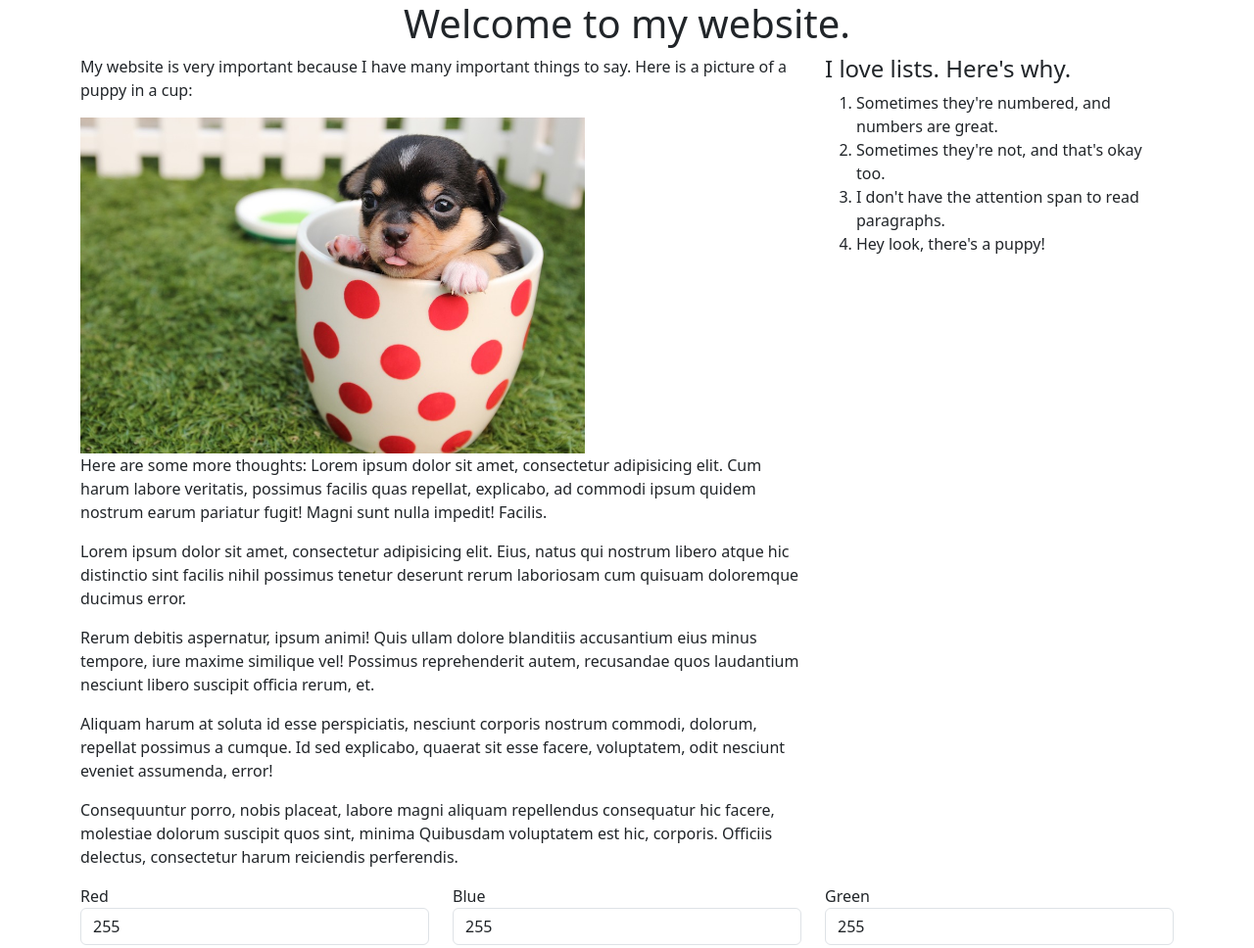
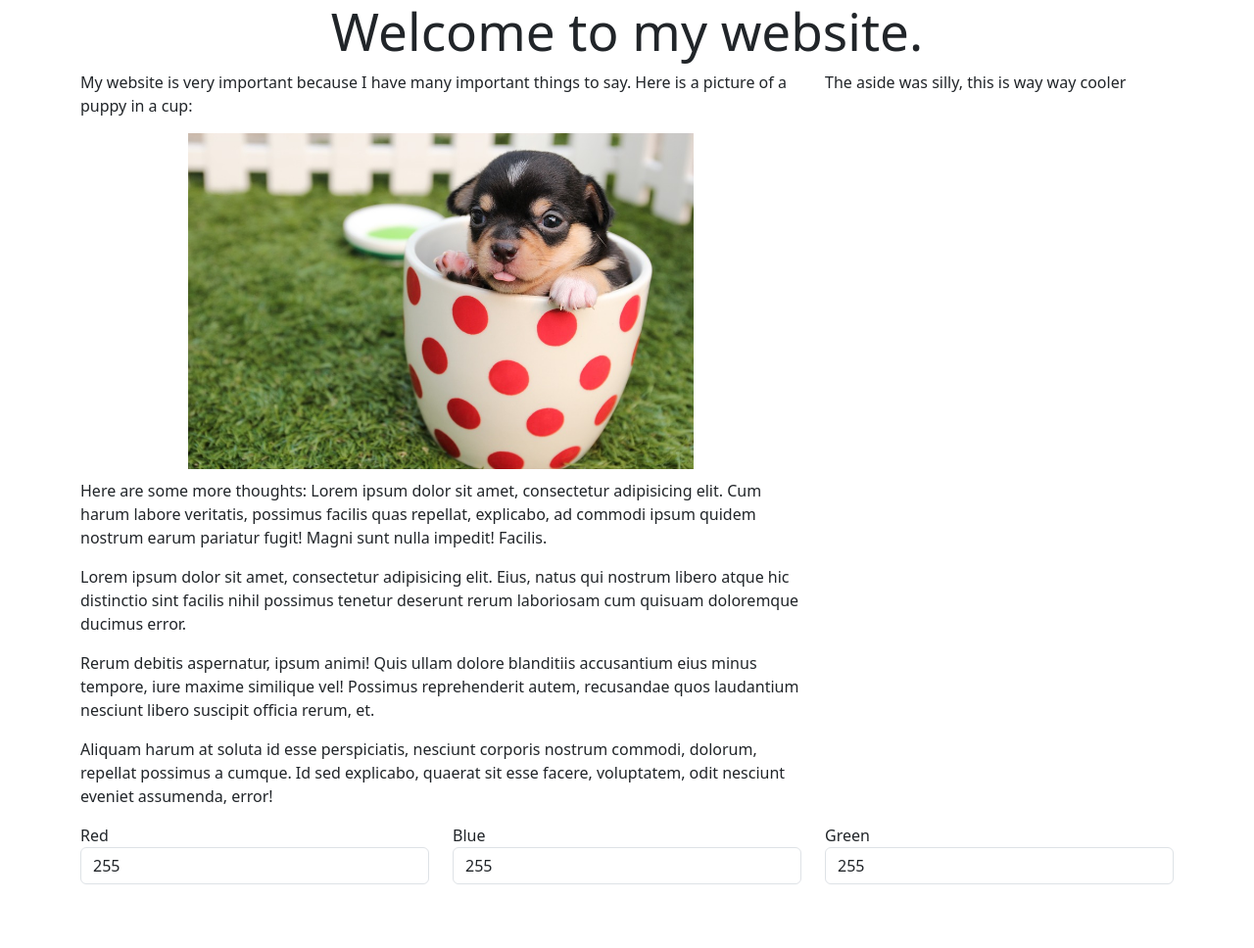
Before and after one commit to cooperspinelli/jquery-dom, a plain HTML site: page index.html in a window 1280 px wide. Shown: the whole page at 98% size. Drawn offline with nearby package versions, Linux system fonts and the light colour scheme.

Commit message:
Add jQuery expressions for parts 1-5

```diff
--- a/index.html
+++ b/index.html
@@ -74,7 +74,19 @@
 </div>
 <script src="https://unpkg.com/jquery"></script>
 <script>
-  // Add your code here!
+
+  $("article img").addClass("image-center");
+
+  $("article p").eq(5).remove();
+
+  $("#title").css("font-size", Math.floor(Math.random() * 100));
+
+  let $newListItem = $("<li> We added a new item!</li>");
+  $("ol").append($newListItem);
+
+  let $newAside = $("<p>The aside was silly, this is way way cooler</p>");
+  $("aside").html("<p>The aside was silly, this is way way cooler</p>");
+
 </script>
 </body>
 
```
